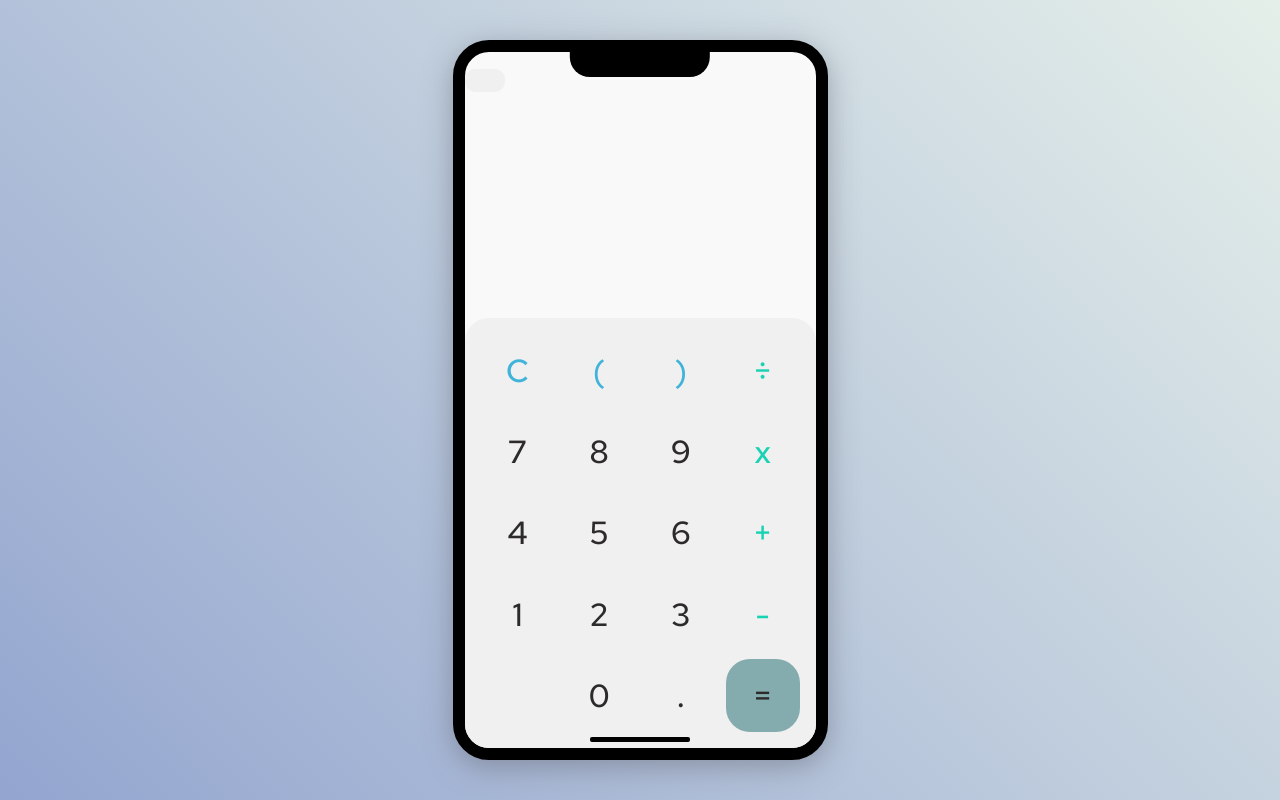
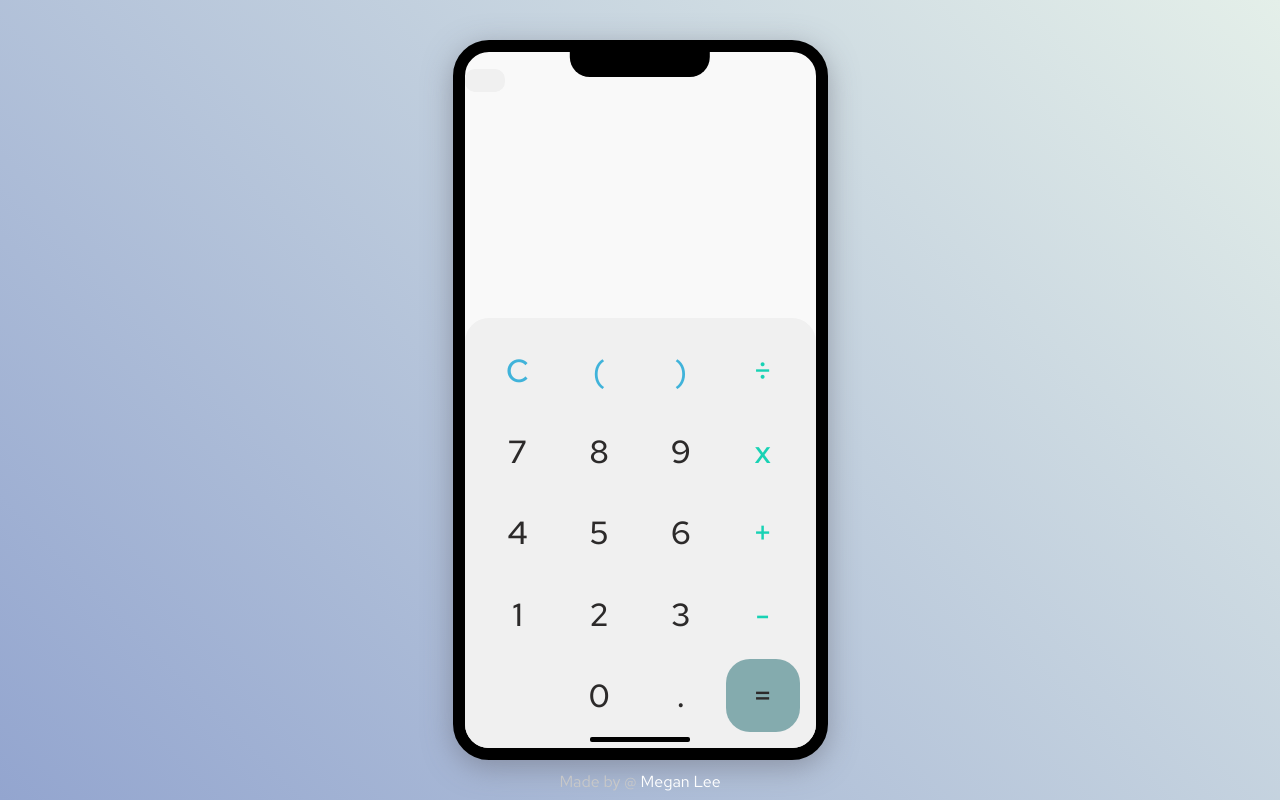
Before and after one commit to MeganxLi/react-calculator, a React (Create React App) app: page / in a window 1280 px wide. Built offline with nearby package versions, Linux system fonts and the light colour scheme; some icons are missing.

Commit message:
:sparkles: add Footer file

```diff
--- /dev/null
+++ b/src/components/Footer.tsx
@@ -0,0 +1,14 @@
+const Footer = () => {
+  return (
+    <footer>
+      <p>
+        Made by @
+        <a href="https://github.com/MeganxLi">
+          Megan Lee
+        </a>
+      </p>
+    </footer>
+  );
+};
+
+export default Footer;
--- a/src/index.tsx
+++ b/src/index.tsx
@@ -5,6 +5,7 @@
 import "./styles/App.scss";
 import App from "./App";
 import store from "./store";
+import Footer from "./components/Footer";
 
 const container = document.getElementById("root") as HTMLElement;
 const root = createRoot(container);
@@ -15,6 +16,7 @@
   <Provider store={store}>
     <PersistGate loading={null} persistor={persistor}>
       <App />
+      <Footer />
     </PersistGate>
   </Provider>
 );
```
